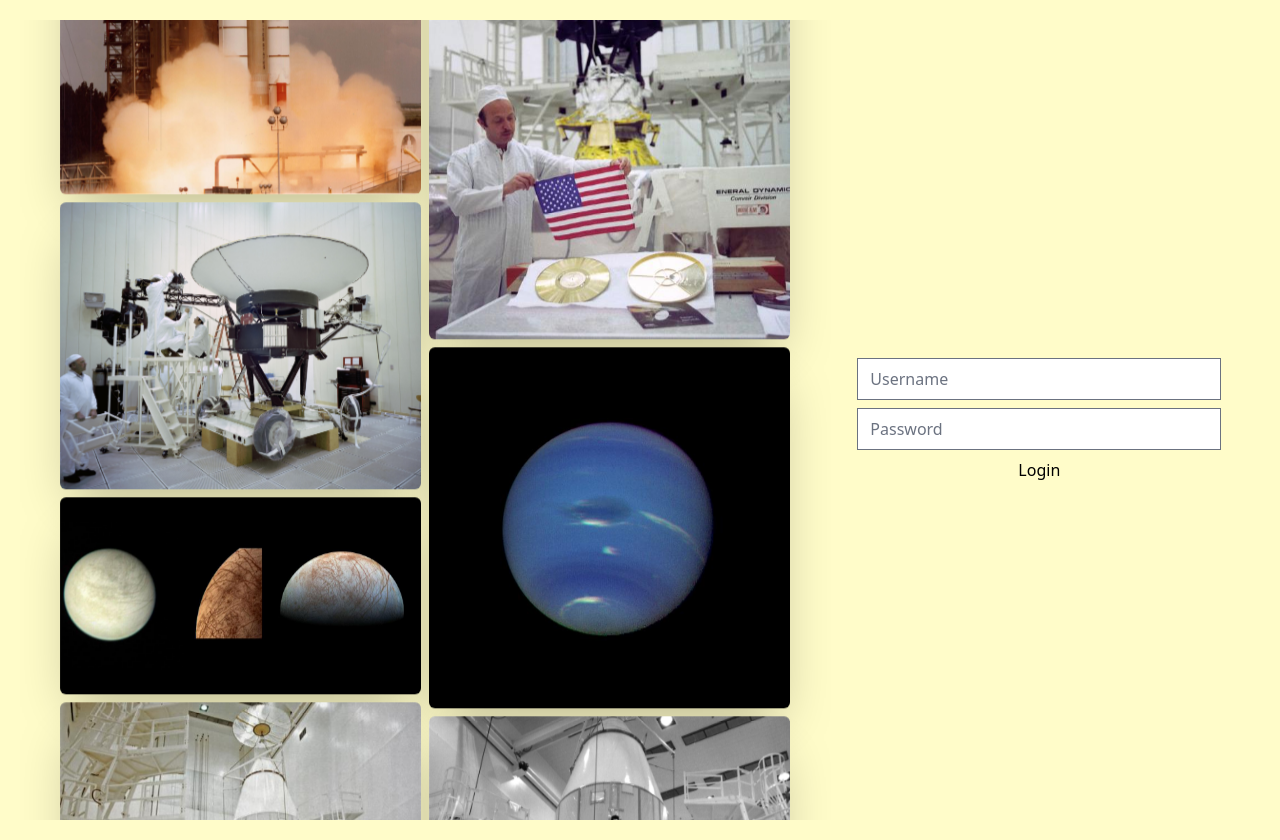
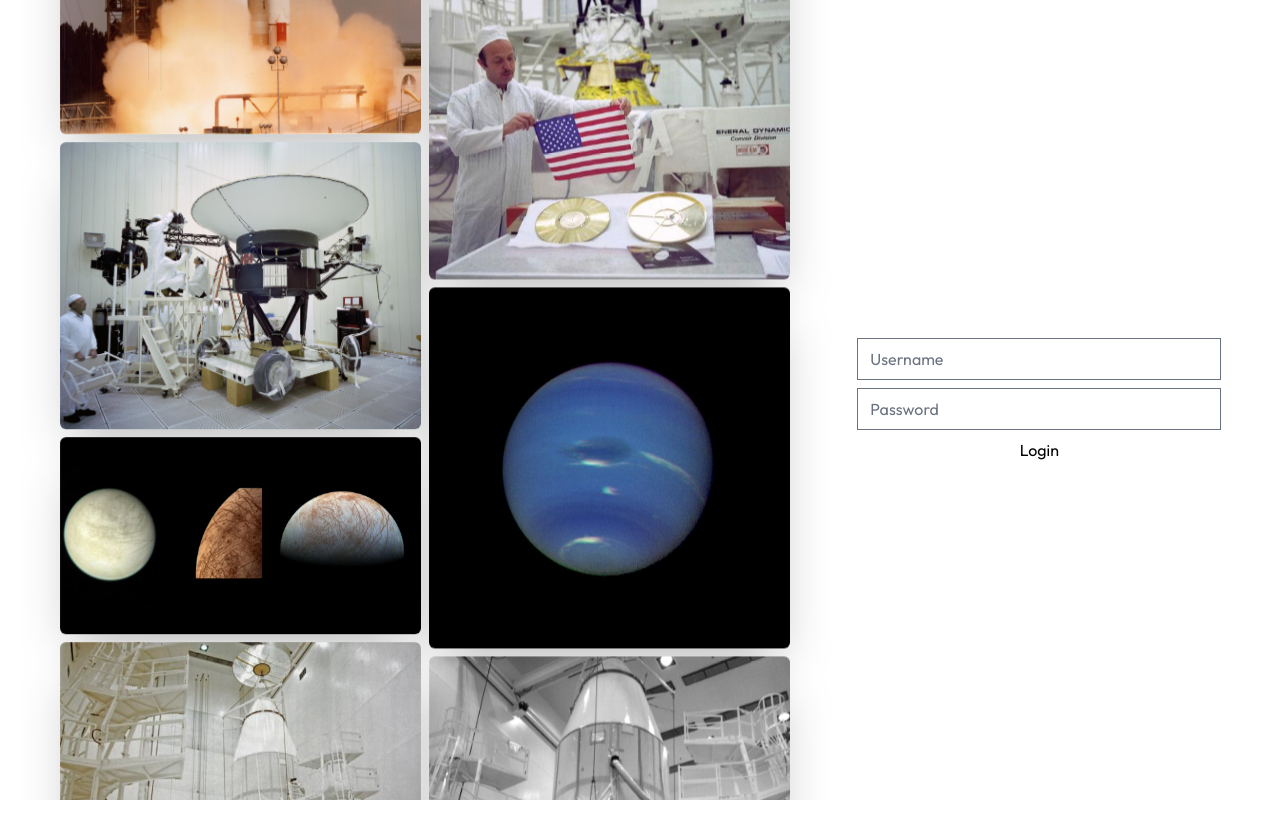
Before and after one commit to flynno-io/voyager-3, a Next.js app: page / in a window 1280 px wide. After the commit the page ends 800 px from the top, so only its background shows below. Built offline with nearby package versions, Linux system fonts and the light colour scheme.

Commit message:
added captions to image carousel

```diff
--- a/src/app/layout.tsx
+++ b/src/app/layout.tsx
@@ -1,5 +1,6 @@
 import React from 'react';
 import '@/styles/global.css';
+import { outfit } from '@/fonts/*';
 
 //typescript
 import type { Metadata } from 'next';
@@ -17,7 +18,7 @@ export default function RootLayout({
 }) {
   return (
     <html lang="en">
-      <body className={`bg-baby-yellow`}>{children}</body>
+      <body className={outfit.className}>{children}</body>
     </html>
   )
 }
--- a/src/styles/global.css
+++ b/src/styles/global.css
@@ -1,6 +1,12 @@
 @tailwind base;
 @tailwind components;
 @tailwind utilities;
+
+@layer utilities {
+  .pause {
+    animation-play-state: paused;
+  }
+}
 
 input[type='number'] {
   -moz-appearance: textfield;
--- a/src/ui/login-signup/photo-stack.tsx
+++ b/src/ui/login-signup/photo-stack.tsx
@@ -14,6 +14,7 @@ interface Photo {
 export default function PhotoStack() {
   const photoScroller = useRef<HTMLDivElement>(null);
 
+  // Clone the images to create a scrolling effect
   useEffect(() => {
     const scroller = photoScroller.current;
 
@@ -28,7 +29,7 @@ export default function PhotoStack() {
 
       const innerScrollerChildren = Array.from(innerScroller.children);
 
-      if ( set === "two") {
+      if (set === "two") {
         innerScrollerChildren.reverse();
       }
 
@@ -36,7 +37,7 @@ export default function PhotoStack() {
       innerScrollerChildren.forEach((child: HTMLElement) => {
         const extendedPhotos = child.cloneNode(true) as HTMLElement;
         if (set === "one") {
-          innerScroller.appendChild(extendedPhotos)
+          innerScroller.appendChild(extendedPhotos);
         } else {
           innerScroller.prepend(extendedPhotos);
         }
@@ -53,8 +54,8 @@ export default function PhotoStack() {
   function renderImages(array: Photo[]) {
     return array.map((photo: Photo, index: number) => {
       return (
+        <div key={index} className={`relative h-full w-full group`}>
           <Image
-          key={index}
             src={photo.src}
             width={photo.width}
             height={photo.height}
@@ -62,6 +63,14 @@ export default function PhotoStack() {
             priority={photo.priority}
             className={`m-0 h-auto rounded-md shadow-2xl`}
           />
+          <div
+            className={`flex flex-col items-center justify-center rounded-md
+              absolute top-0 invisible z-10 h-full w-full text-white
+              group-hover:visible bg-black bg-opacity-60`}
+          >
+            <p className={`w-50 text-xl p-10 text-center`}>{photo.alt}</p>
+          </div>
+        </div>
       );
     });
   }
@@ -73,15 +82,15 @@ export default function PhotoStack() {
   return (
     <div
       ref={photoScroller}
-      className={`m-5 p-10 grid max-h-screen grid-cols-2 justify-center items-start gap-2 overflow-hidden`}
+      className={`mx-5 my-0 grid max-h-screen grid-cols-2 items-start justify-center gap-2 overflow-hidden px-10 py-0`}
     >
       <div
-        className={`scroll_inner_one animate-slowScrollUp col-start-1 grid justify-center gap-2`}
+        className={`scroll_inner_one animate-slowScrollUp hover:pause col-start-1 grid justify-center gap-2`}
       >
         {PhotoColOne}
       </div>
       <div
-        className={`scroll_inner_two animate-slowScrollDown transform -translate-y-[50%] col-start-2 grid justify-center gap-2`}
+        className={`scroll_inner_two animate-slowScrollDown hover:pause col-start-2 grid -translate-y-[50%] transform justify-center gap-2`}
       >
         {PhotoColTwo}
       </div>
--- a/tailwind.config.js
+++ b/tailwind.config.js
@@ -32,12 +32,12 @@ module.exports = {
       },
       slowScrollUp: {
         '100%': {
-          transform: 'translateY(calc(-50% - 0.25rem))',
+          transform: 'translateY(calc(-50% - 0.25rem - 1px))',
         },
       },
       slowScrollDown: {
         '100%': {
-          transform: 'translateY(calc(0% + 0.25rem))',
+          transform: 'translateY(calc(0% + 0.25rem + 1px))',
         },
       },
     },
```
Lines whose indentation alone changed are shown as unchanged.
